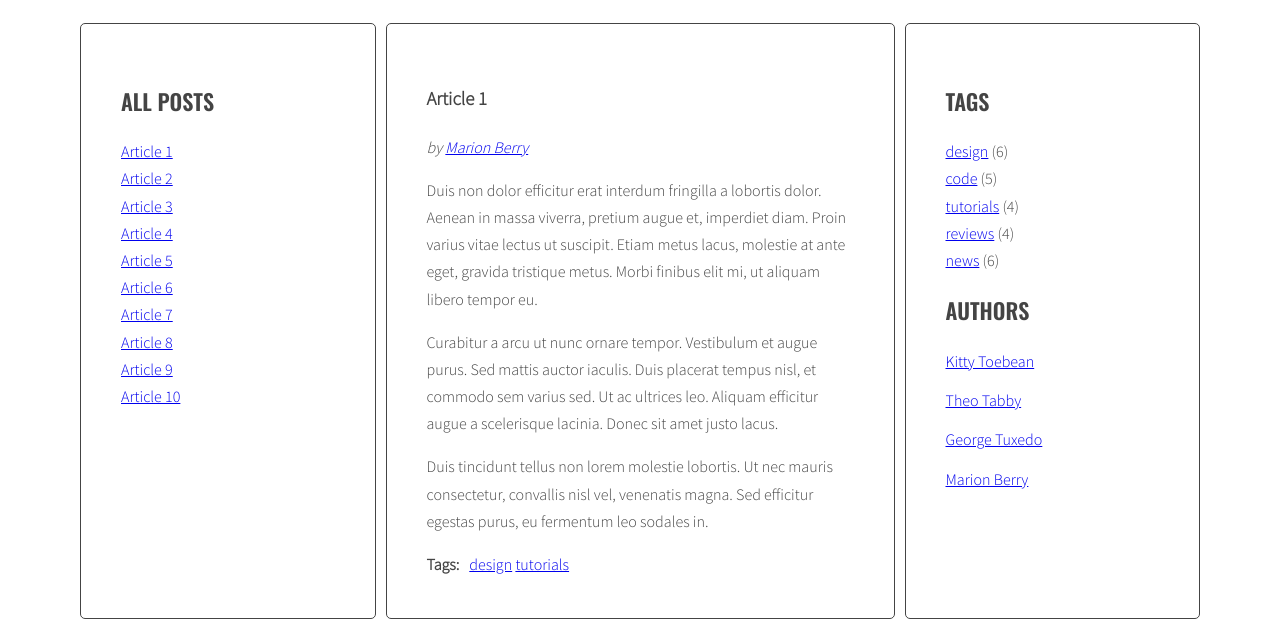
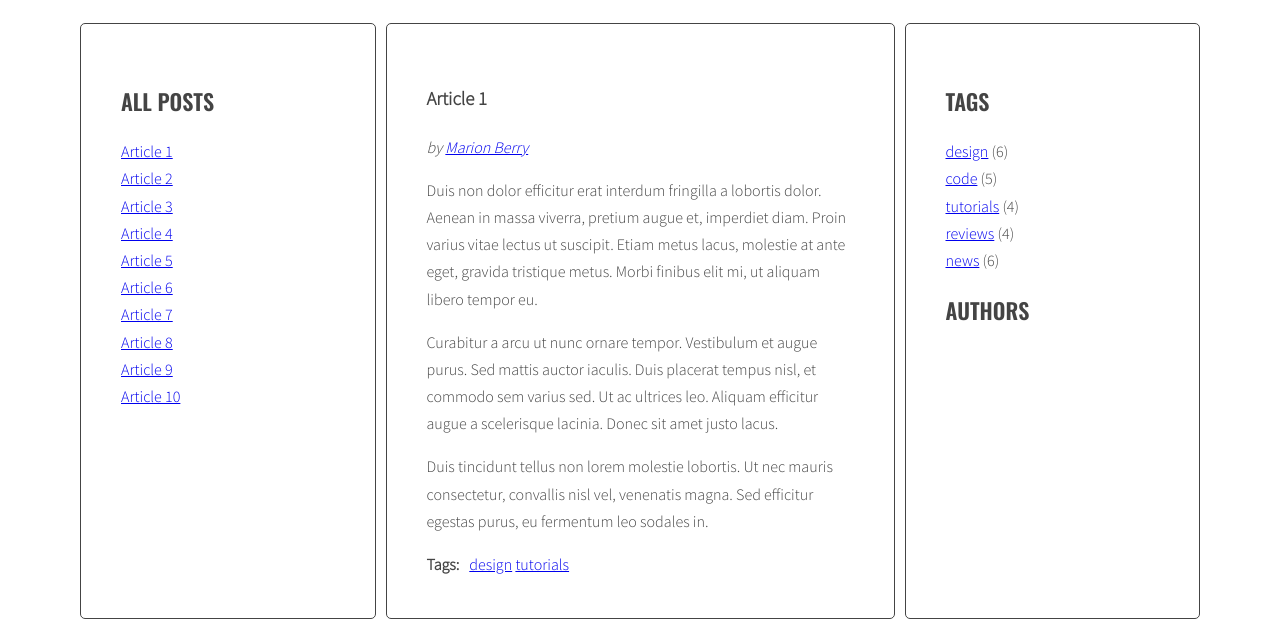
Before and after one commit to olaf-wilkosz/javascript-blog, a website: page index.html in a window 1280 px wide. Shown: the part 220-847 px from the top of the page. Drawn offline with nearby package versions, Linux system fonts and the light colour scheme.

Commit message:
Add function finding the articles referring to the clicked author

```diff
--- a/index.html
+++ b/index.html
@@ -191,26 +191,6 @@
           </ul>
           <h2 class="section-title">Authors</h2>
           <ul class="list authors">
-            <li>
-              <a href="#">
-                <span class="author-name">Kitty Toebean</span>
-              </a>
-            </li>
-            <li>
-              <a href="#">
-                <span class="author-name">Theo Tabby</span>
-              </a>
-            </li>
-            <li>
-              <a href="#">
-                <span class="author-name">George Tuxedo</span>
-              </a>
-            </li>
-            <li>
-              <a href="#">
-                <span class="author-name">Marion Berry</span>
-              </a>
-            </li>
           </ul>
         </aside>
       </main>
```
Also changed, not shown: js/script.js (+5 -5 lines).
